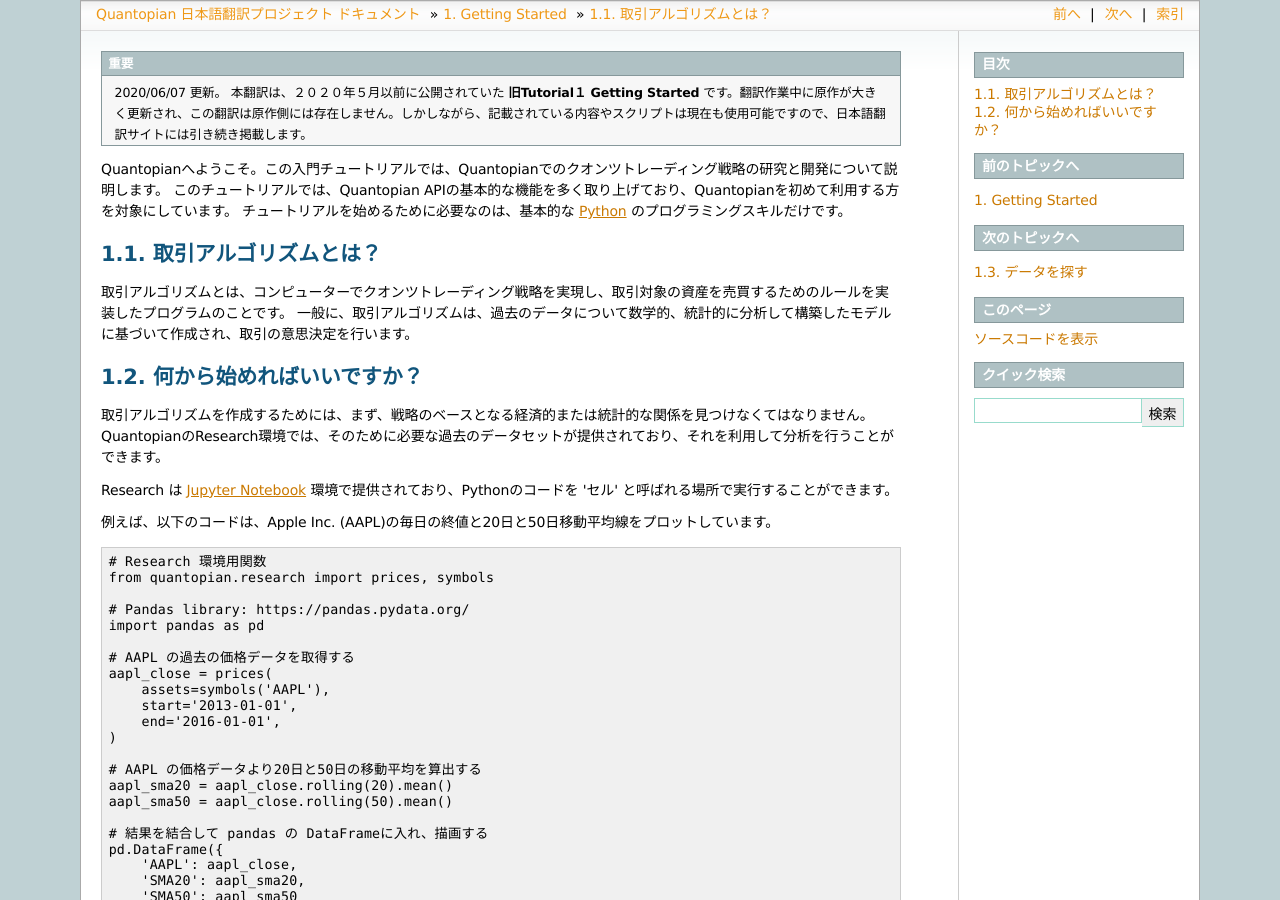
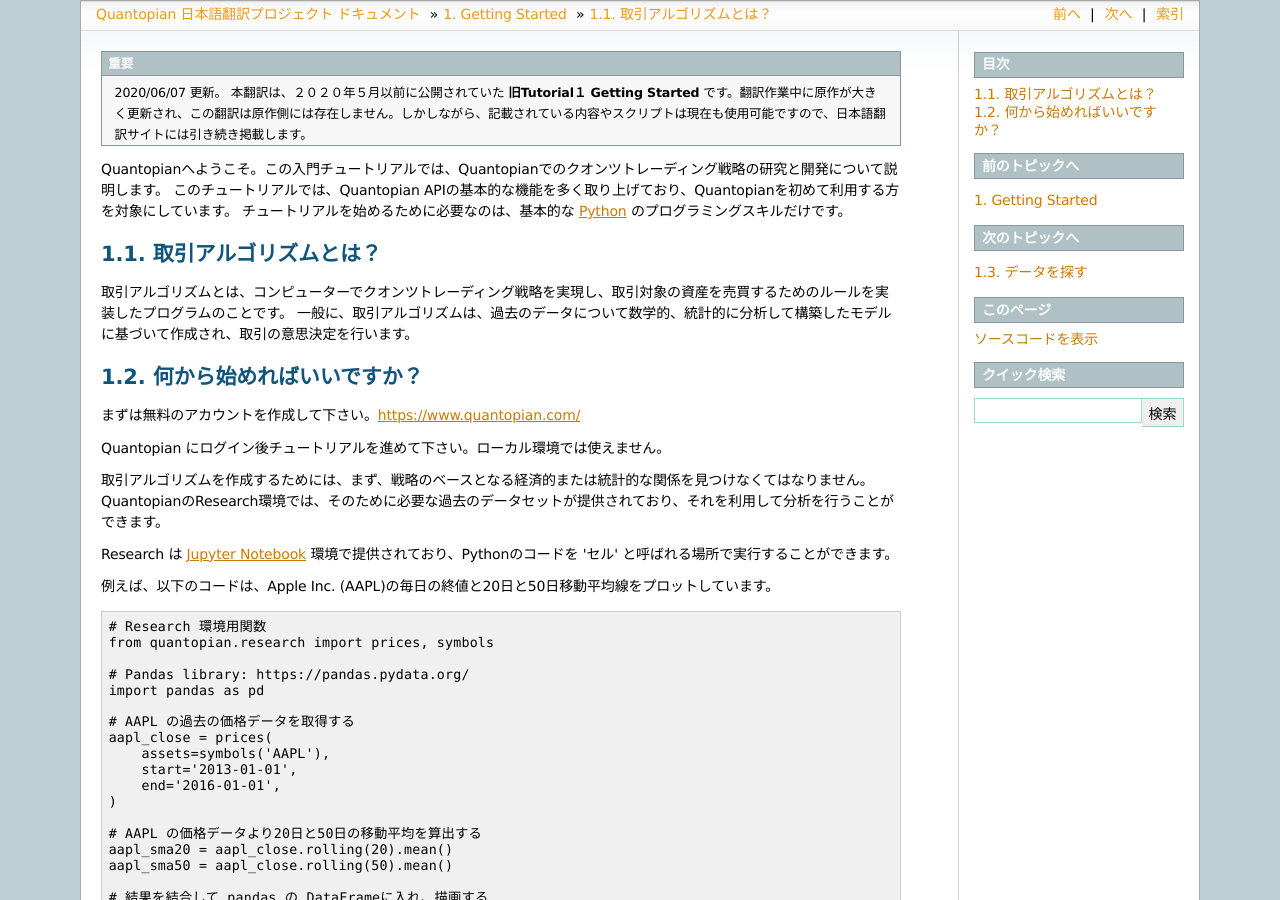
Before and after one commit to tokyoquantopian/quantopian-doc-ja, a Sphinx documentation site: the page built from source/tutorial/1_getting_started_lesson1.rst, in a window 1280 px wide and 900 px high. Built offline with Sphinx 7.4.7, drawn with Linux system fonts in a browser that asks for light colours.

Commit message:
#76 対応
#76 対応

```diff
--- a/source/tutorial/1_getting_started_lesson1.rst
+++ b/source/tutorial/1_getting_started_lesson1.rst
@@ -19,6 +19,10 @@
 
 何から始めればいいですか？
 --------------------------
+
+まずは無料のアカウントを作成して下さい。https://www.quantopian.com/
+
+Quantopian にログイン後チュートリアルを進めて下さい。ローカル環境では使えません。
 
 取引アルゴリズムを作成するためには、まず、戦略のベースとなる経済的または統計的な関係を見つけなくてはなりません。QuantopianのResearch環境では、そのために必要な過去のデータセットが提供されており、それを利用して分析を行うことができます。
 
```
